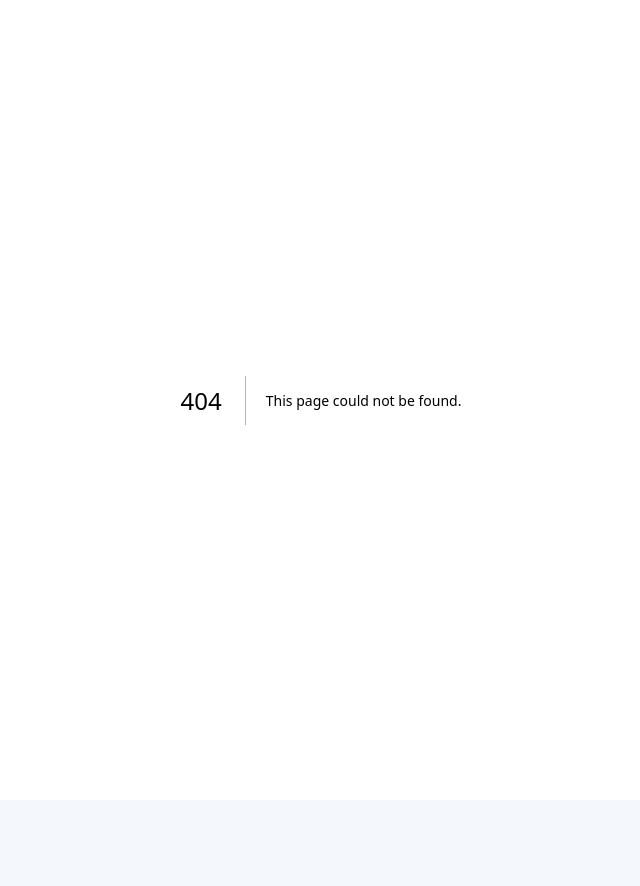
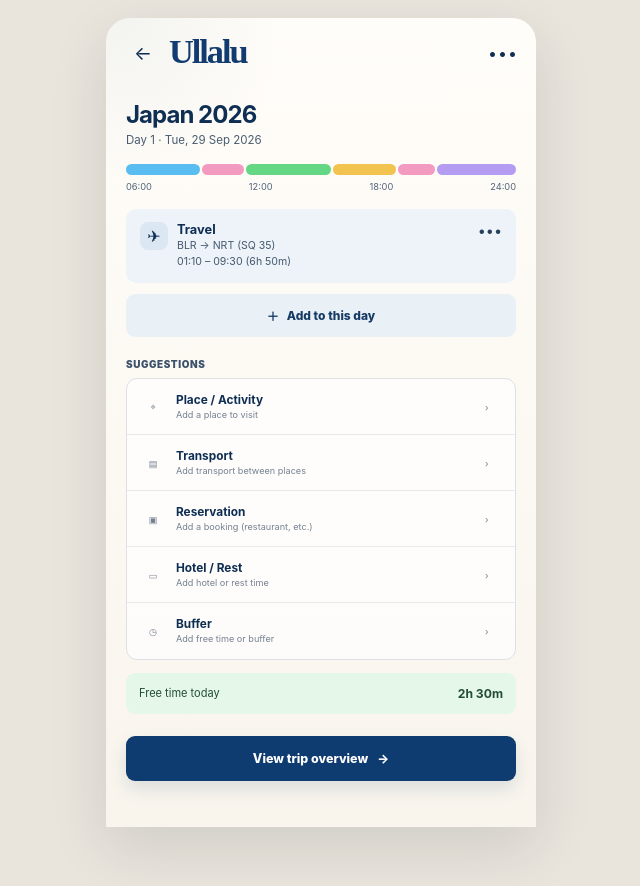
Before and after one commit to brijbh/ullalu, a Next.js app: page /trip/japan-2026/day/1 in a window 1280 px wide. Before the commit this address had no page. Shown: the top 886 px of the page, without its empty margins (319-959 px from the left). Before the commit the page ends 800 px from the top, so only its background shows below. Built offline with nearby package versions, Linux system fonts and the light colour scheme.

Commit message:
feat: build day composer screen

```diff
--- /dev/null
+++ b/app/trip/japan-2026/day/1/page.tsx
@@ -0,0 +1,70 @@
+import Link from "next/link";
+import styles from "../../../../JourneyFlow.module.css";
+import { AppHeader, Signature, sampleSignature } from "../../../../components/JourneyUI";
+
+const suggestions = [
+  ["⌖", "Place / Activity", "Add a place to visit"],
+  ["▤", "Transport", "Add transport between places"],
+  ["▣", "Reservation", "Add a booking (restaurant, etc.)"],
+  ["▭", "Hotel / Rest", "Add hotel or rest time"],
+  ["◷", "Buffer", "Add free time or buffer"],
+] as const;
+
+export default function DayComposerPage() {
+  return (
+    <main className={styles.screen}>
+      <section className={styles.phonePage}>
+        <div className={styles.content}>
+          <AppHeader backHref="/new-trip/storage" menu />
+
+          <div className={styles.tripHead}>
+            <div>
+              <h1>Japan 2026</h1>
+              <p>Day 1 · Tue, 29 Sep 2026</p>
+            </div>
+          </div>
+
+          <div className={styles.dayTimeline}>
+            <Signature segments={sampleSignature} />
+            <div className={styles.timeLabels}>
+              <span>06:00</span><span>12:00</span><span>18:00</span><span>24:00</span>
+            </div>
+          </div>
+
+          <article className={styles.segmentCard}>
+            <span className={styles.segmentIcon} aria-hidden="true">✈</span>
+            <div className={styles.segmentCopy}>
+              <strong>Travel</strong>
+              <span>BLR → NRT (SQ 35)</span>
+              <span>01:10 – 09:30 (6h 50m)</span>
+            </div>
+            <span className={styles.moreDots} aria-hidden="true">•••</span>
+          </article>
+
+          <button className={styles.secondaryButton} type="button"><span aria-hidden="true">＋</span> Add to this day</button>
+
+          <p className={styles.sectionLabel}>SUGGESTIONS</p>
+          <div className={styles.suggestionList}>
+            {suggestions.map(([icon, title, detail]) => (
+              <div className={styles.suggestion} key={title}>
+                <span className={styles.suggestionIcon} aria-hidden="true">{icon}</span>
+                <div>
+                  <strong>{title}</strong>
+                  <span>{detail}</span>
+                </div>
+                <span className={styles.suggestionArrow} aria-hidden="true">›</span>
+              </div>
+            ))}
+          </div>
+
+          <div className={styles.freeTime}>
+            <span>Free time today</span>
+            <strong>2h 30m</strong>
+          </div>
+
+          <Link className={styles.primaryButton} href="/trip/japan-2026">View trip overview <span aria-hidden="true">→</span></Link>
+        </div>
+      </section>
+    </main>
+  );
+}
```
